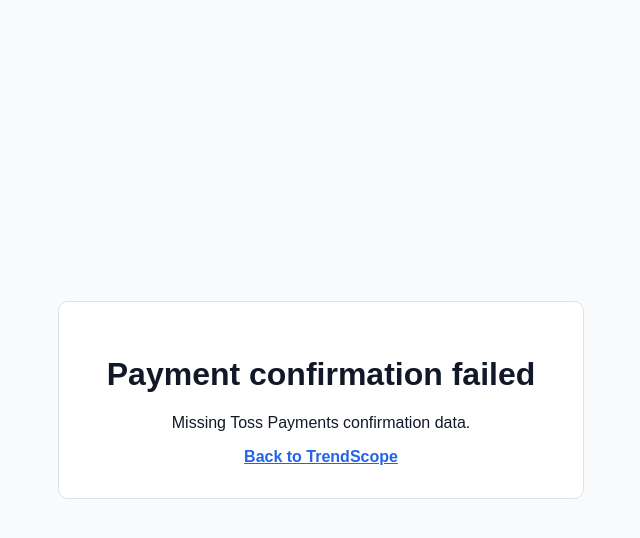
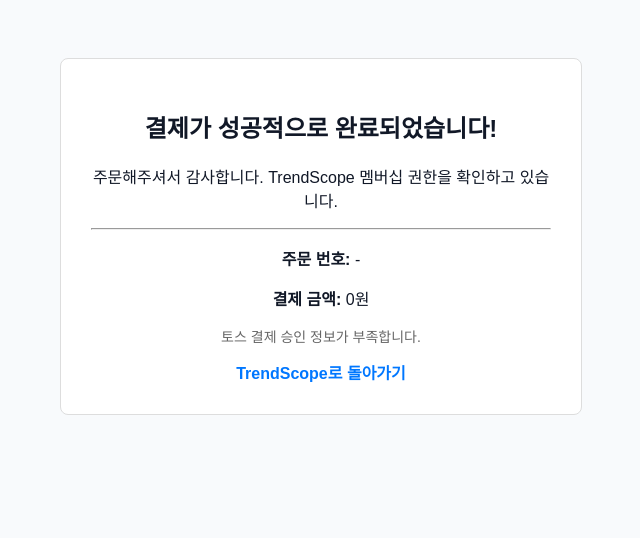
Before and after one commit to juhyuk061210/-_-, a website: page success.html in a window 1280 px wide. Shown: the whole page, without its empty margins (319-959 px from the left). Drawn offline with Linux system fonts and the light colour scheme.

Commit message:
Update Toss payment result pages

```diff
--- a/success.html
+++ b/success.html
@@ -1,56 +1,65 @@
 <!DOCTYPE html>
 <html lang="ko">
 <head>
-    <meta charset="UTF-8" />
-    <meta name="viewport" content="width=device-width, initial-scale=1.0" />
-    <title>Payment Processing | TrendScope</title>
+  <meta charset="utf-8" />
+  <meta name="viewport" content="width=device-width, initial-scale=1" />
+  <title>결제 성공</title>
   <meta name="trendscope-api-base" content="https://trendscope-community.onrender.com" />
   <style>
     body {
-        margin: 0;
-        min-height: 100vh;
-        display: grid;
-        place-items: center;
       font-family: Arial, "Noto Sans KR", sans-serif;
+      text-align: center;
+      padding: 50px 16px;
       background: #f8fafc;
       color: #111827;
     }
 
-      main {
-        width: min(460px, calc(100% - 32px));
-        padding: 32px;
-        border: 1px solid #dbe3ef;
-        border-radius: 10px;
+    .box {
+      border: 1px solid #ddd;
+      padding: 30px;
+      display: inline-block;
+      border-radius: 8px;
       background: #fff;
-        text-align: center;
+      max-width: 460px;
+    }
+
+    #confirm-status {
+      color: #666;
+      font-size: 14px;
     }
 
     a {
-        color: #2563eb;
-        font-weight: 800;
+      color: #0077ff;
+      text-decoration: none;
+      font-weight: 700;
     }
   </style>
 </head>
 <body>
-    <main>
-      <h1 id="title">Confirming payment</h1>
-      <p id="message">Please wait while TrendScope confirms your payment.</p>
-      <a href="./#subscribe">Back to TrendScope</a>
-    </main>
+  <div class="box">
+    <h2>결제가 성공적으로 완료되었습니다!</h2>
+    <p>주문해주셔서 감사합니다. TrendScope 멤버십 권한을 확인하고 있습니다.</p>
+    <hr>
+    <p><strong>주문 번호:</strong> <span id="order-id"></span></p>
+    <p><strong>결제 금액:</strong> <span id="amount"></span>원</p>
+    <p id="confirm-status">결제 승인 확인 중...</p>
+    <a href="./#subscribe">TrendScope로 돌아가기</a>
+  </div>
+
   <script>
     const apiBase = document.querySelector('meta[name="trendscope-api-base"]').content.replace(/\/+$/, "");
-      const params = new URLSearchParams(location.search);
-      const title = document.querySelector("#title");
-      const message = document.querySelector("#message");
+    const urlParams = new URLSearchParams(window.location.search);
+    const orderId = urlParams.get("orderId");
+    const paymentKey = urlParams.get("paymentKey");
+    const amount = urlParams.get("amount");
+    const status = document.getElementById("confirm-status");
+
+    document.getElementById("order-id").textContent = orderId || "-";
+    document.getElementById("amount").textContent = Number(amount || 0).toLocaleString();
 
     async function confirmPayment() {
-        const paymentKey = params.get("paymentKey");
-        const orderId = params.get("orderId");
-        const amount = params.get("amount");
-
       if (!paymentKey || !orderId || !amount) {
-          title.textContent = "Payment confirmation failed";
-          message.textContent = "Missing Toss Payments confirmation data.";
+        status.textContent = "토스 결제 승인 정보가 부족합니다.";
         return;
       }
 
@@ -62,13 +71,10 @@
           body: JSON.stringify({ paymentKey, orderId, amount: Number(amount) }),
         });
         const data = await response.json();
-          if (!response.ok) throw new Error(data.error || "Payment confirmation failed.");
-
-          title.textContent = "Payment complete";
-          message.textContent = "Your TrendScope membership is now active.";
+        if (!response.ok) throw new Error(data.error || "결제 승인 확인에 실패했습니다.");
+        status.textContent = "멤버십 권한이 정상적으로 활성화되었습니다.";
       } catch (error) {
-          title.textContent = "Payment confirmation failed";
-          message.textContent = error.message || "An error occurred while confirming payment.";
+        status.textContent = error.message || "결제 승인 확인 중 오류가 발생했습니다.";
       }
     }
 
```
Also changed, not shown: fail.html (+25 -24 lines). Lines whose indentation alone changed are shown as unchanged.
